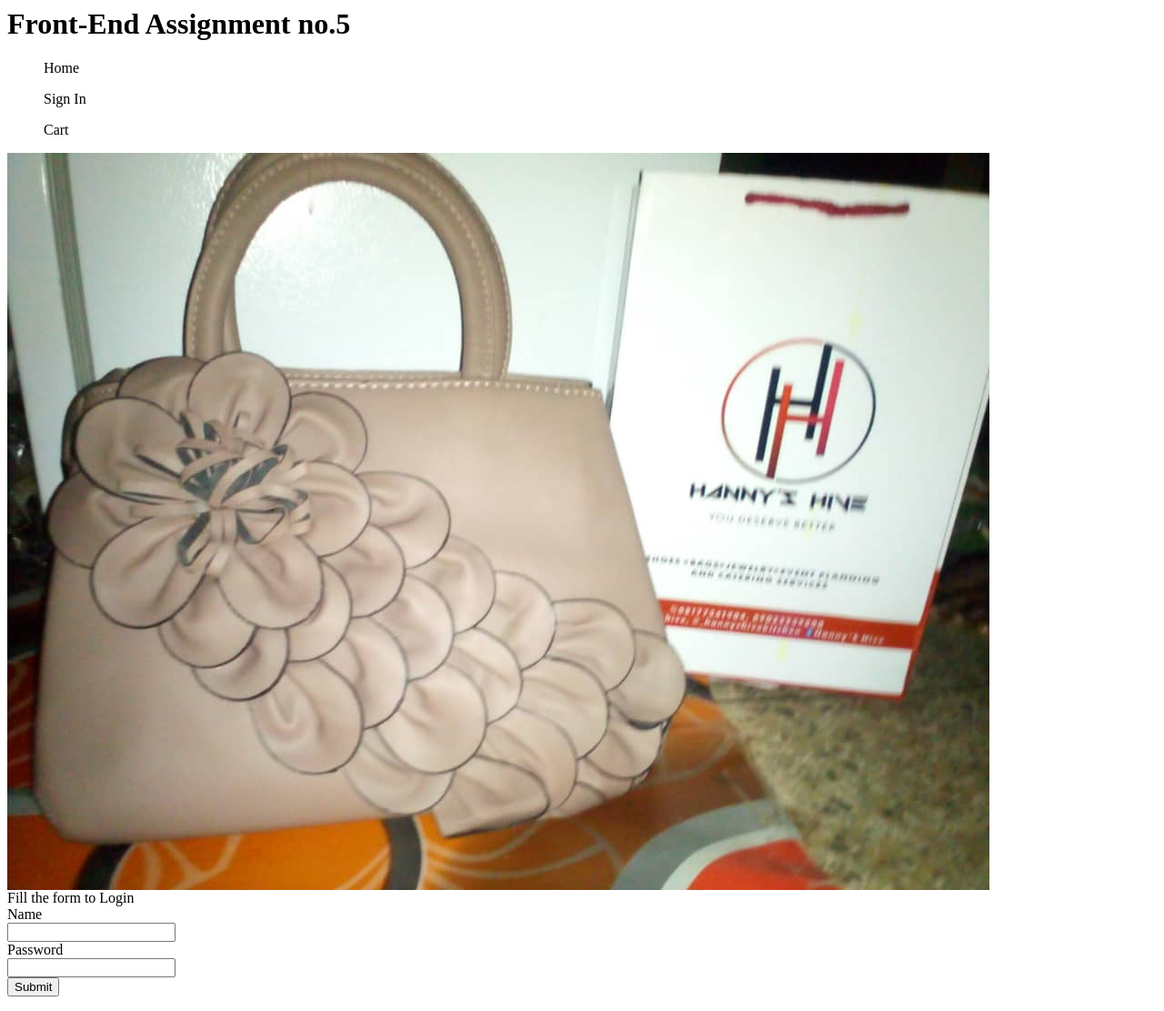
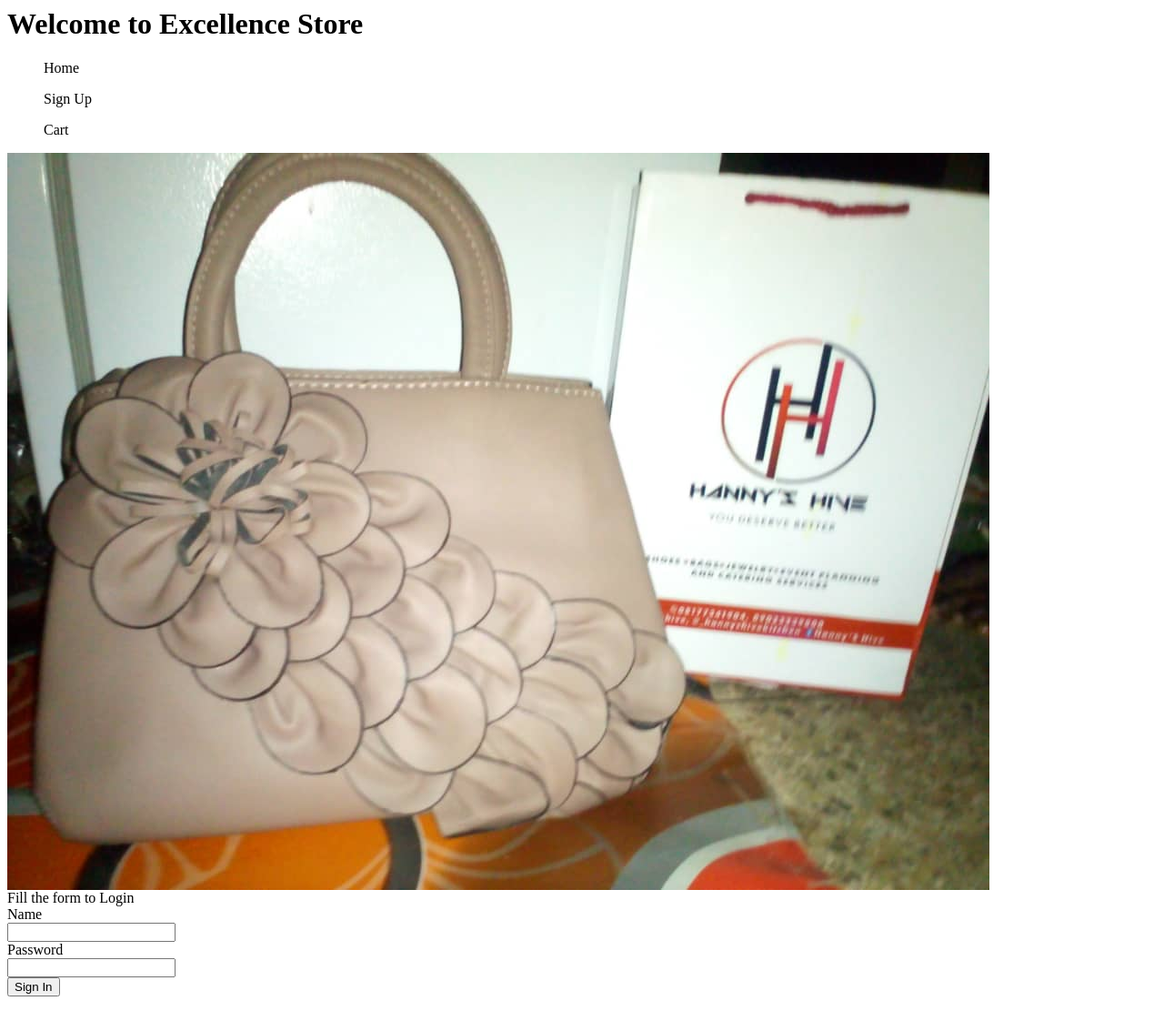
Before and after one commit to Exconglo/Anhydrase-Training, a plain HTML site: page Assignment 5/index.html in a window 1280 px wide. Shown: the whole page at 91% size. Drawn offline with Linux system fonts and the light colour scheme.

Commit message:
Merge branch 'main' of https://github.com/Exconglo/Anhydrase-Training

```diff
--- a/Assignment 5/index.html
+++ b/Assignment 5/index.html
@@ -6,8 +6,8 @@
     <meta charset="UTF-8">
     <meta http-equiv="X-UA-Compatible" content="IE=edge">
     <meta name="viewport" content="width=device-width, initial-scale=1.0">
-    <title>Document</title>
-    <h1>Front-End Assignment no.5 </h1>
+    <title>Store</title>
+    <h1>Welcome to Excellence Store </h1>
     <!--- This is From Chukwunaedu Excellence chukwuma-->
 </head>
 
@@ -16,7 +16,7 @@
         <div>
             <nav>
                 <ul>Home</ul>
-                <ul>Sign In</ul>
+                <ul>Sign Up</ul>
                 <ul>Cart</ul>
             </nav>
         </div>
@@ -32,7 +32,7 @@
                 <input data-type="number" id="phoneNumber"> <br>
                 <label for="Password">Password</label> <br>
                 <input data-type="text" id="Password"> <br>
-                <input type="submit" value="Submit">
+                <input type="submit" value="Sign In">
             </form>
         </div>
     </div>
```
